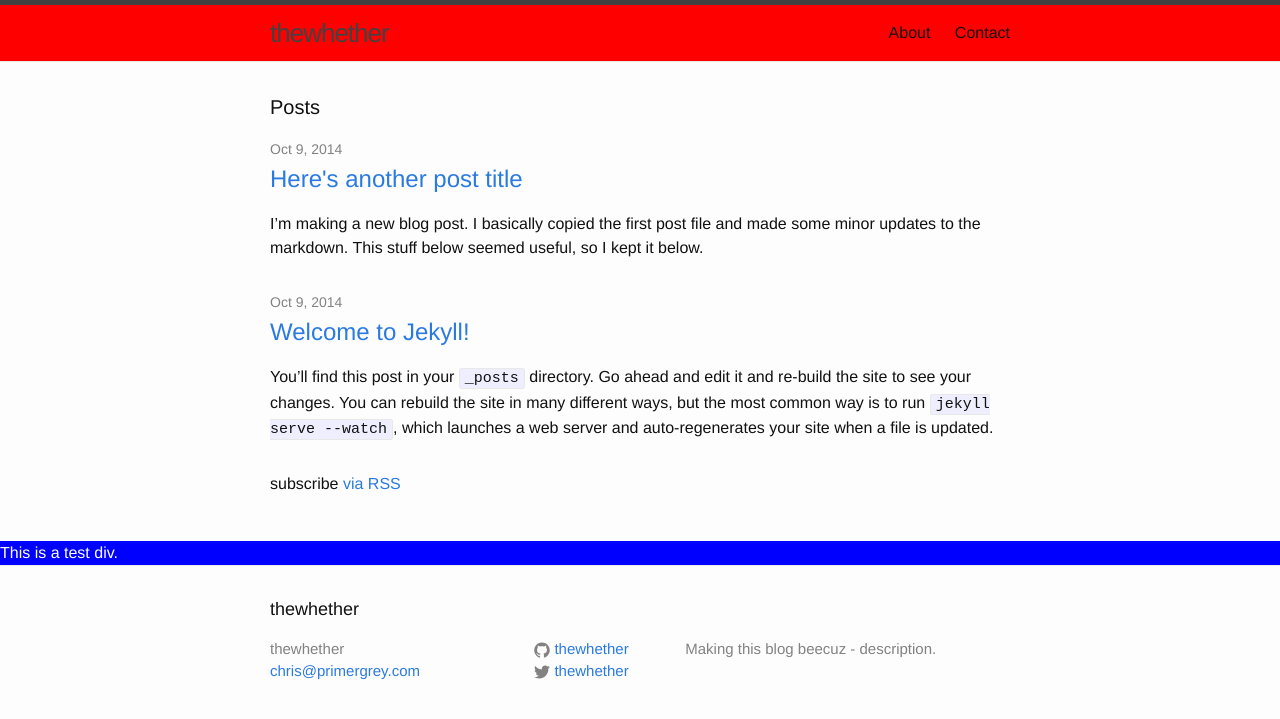
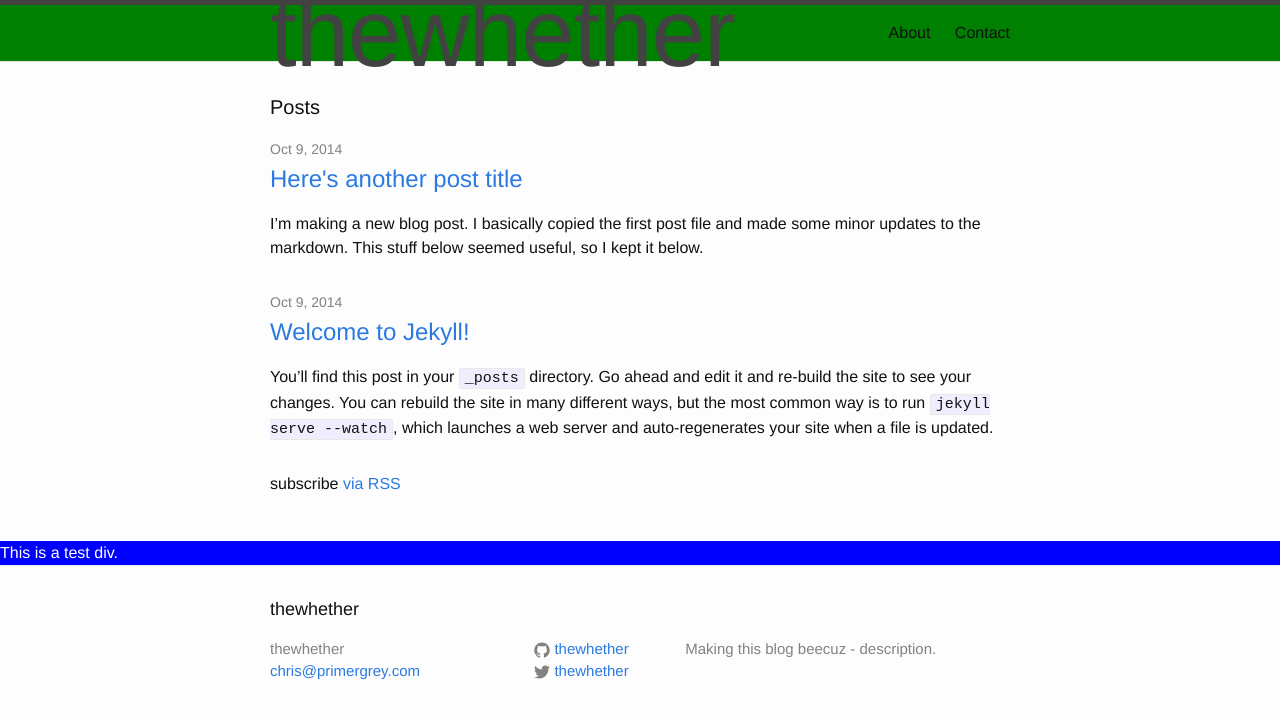
Before and after one commit to thewhether/thewhether.github.io, a Jekyll site: the page built from index.html, in a window 1280 px wide. Shown: the top 719 px of the page. Built offline with Jekyll 4.4.1, drawn with Linux system fonts in a browser that asks for light colours.

Commit message:
updated CSS

```diff
--- a/_sass/_layout.scss
+++ b/_sass/_layout.scss
@@ -5,13 +5,13 @@
     border-top: 5px solid $grey-color-dark;
     border-bottom: 1px solid $grey-color-light;
     min-height: 56px;
-    background-color: red;
+    background-color: green;
     // Positioning context for the mobile navigation icon
     position: relative;
 }
 
 .site-title {
-    font-size: 26px;
+    font-size: 96px;
     line-height: 56px;
     letter-spacing: -1px;
     margin-bottom: 0;
```
